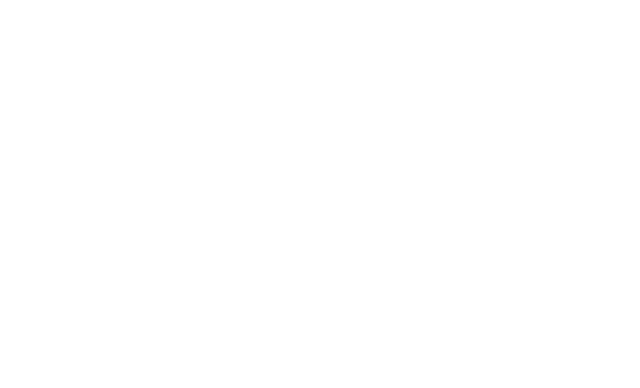
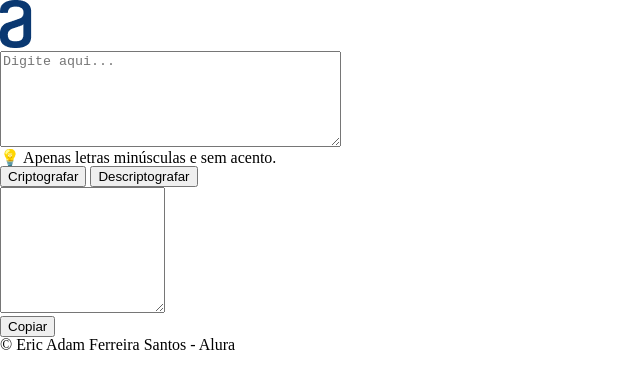
Before and after one commit to EricAdam27/Decodificador_de_Textos, a plain HTML site: page index.html in a window 1280 px wide. Shown: the whole page, without its empty margins (0-640 px from the left). Drawn offline with Linux system fonts and the light colour scheme.

Commit message:
arquivo .html

```diff
--- a/index.html
+++ b/index.html
@@ -1,11 +1,38 @@
 <!DOCTYPE html>
-<html>
+<html lang="pt-br">
 	<head>
 		<meta charset="utf-8">
 		<meta name="viewport" content="width=device-width, initial-scale=1">
+
+		<link rel="stylesheet" href="reset.css">
+		<link rel="stylesheet" href="style.css">
+
 		<title>Decodificador</title>
 	</head>
 	<body>
+		<header>
+			<img src="logoAlura.png" alt="Logo da Alura">
+		</header>
+		<main>
+			<section>
+				<textarea class="inputTexto" cols="40" rows="6" placeholder="Digite aqui..."></textarea>
+				<div>
+					<h6 class="informacao">&#128161; Apenas letras minúsculas e sem acento.</h6>
+				</div>
+				<div class="botoes">
+					<button class="encriptar" onclick="btnEncriptar()">Criptografar</button>
+					<button class="desencriptar" onclick="btnDesencriptar()">Descriptografar</button>
+				</div>
+			</section>
 
+			<section class="mensagemBox">
+				<textarea class="mensagem" cols="18" rows="8"></textarea>
+				<div id="divAparece">
+					<button class="copiar" onclick="btnCopiar()">Copiar</button>
+				</div>
+			</section>
+		</main>
+		<footer>&copy; Eric Adam Ferreira Santos - Alura</footer>
+		<script src="script.js"></script>
 	</body>
 </html>
--- /dev/null
+++ b/reset.css
@@ -0,0 +1,54 @@
+/* http://meyerweb.com/eric/tools/css/reset/
+   v2.0 | 20110126
+   License: none (public domain)
+*/
+
+html, body, div, span, applet, object, iframe,
+h1, h2, h3, h4, h5, h6, p, blockquote, pre,
+a, abbr, acronym, address, big, cite, code,
+del, dfn, em, img, ins, kbd, q, s, samp,
+small, strike, strong, sub, sup, tt, var,
+b, u, i, center,
+dl, dt, dd, ol, ul, li,
+fieldset, form, label, legend,
+table, caption, tbody, tfoot, thead, tr, th, td,
+article, aside, canvas, details, embed,
+figure, figcaption, footer, header, hgroup,
+menu, nav, output, ruby, section, summary,
+time, mark, audio, video {
+	margin: 0;
+	padding: 0;
+	border: 0;
+	font-size: 100%;
+	font: inherit;
+	vertical-align: baseline;
+}
+
+/* HTML5 display-role reset for older browsers */
+article, aside, details, figcaption, figure,
+footer, header, hgroup, menu, nav, section {
+	display: block;
+}
+
+body {
+	line-height: 1;
+}
+
+ol, ul {
+	list-style: none;
+}
+
+blockquote, q {
+	quotes: none;
+}
+
+blockquote:before, blockquote:after,
+q:before, q:after {
+	content: '';
+	content: none;
+}
+
+table {
+	border-collapse: collapse;
+	border-spacing: 0;
+}
```
Also changed, not shown: logoAlura.png (added).
